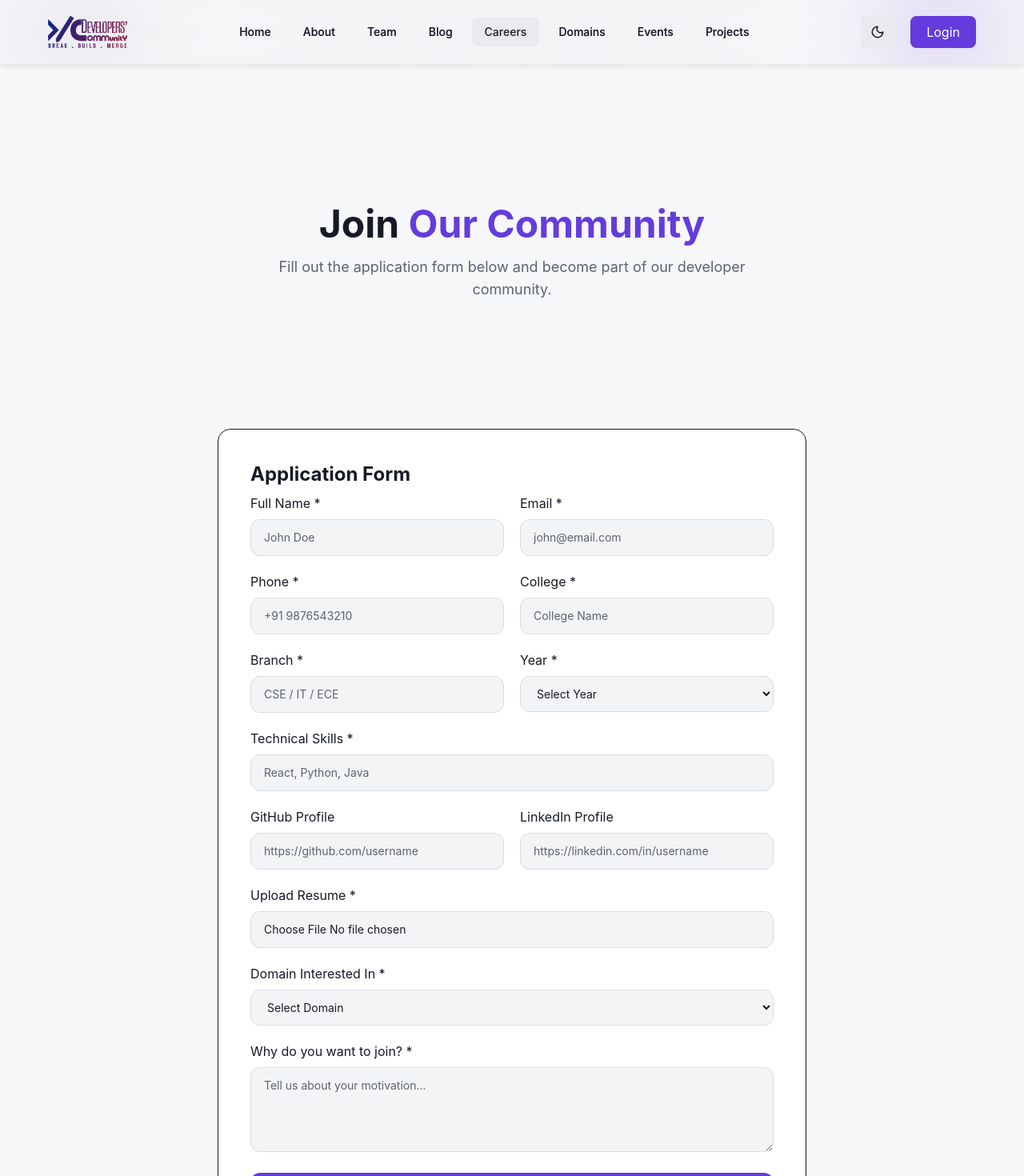
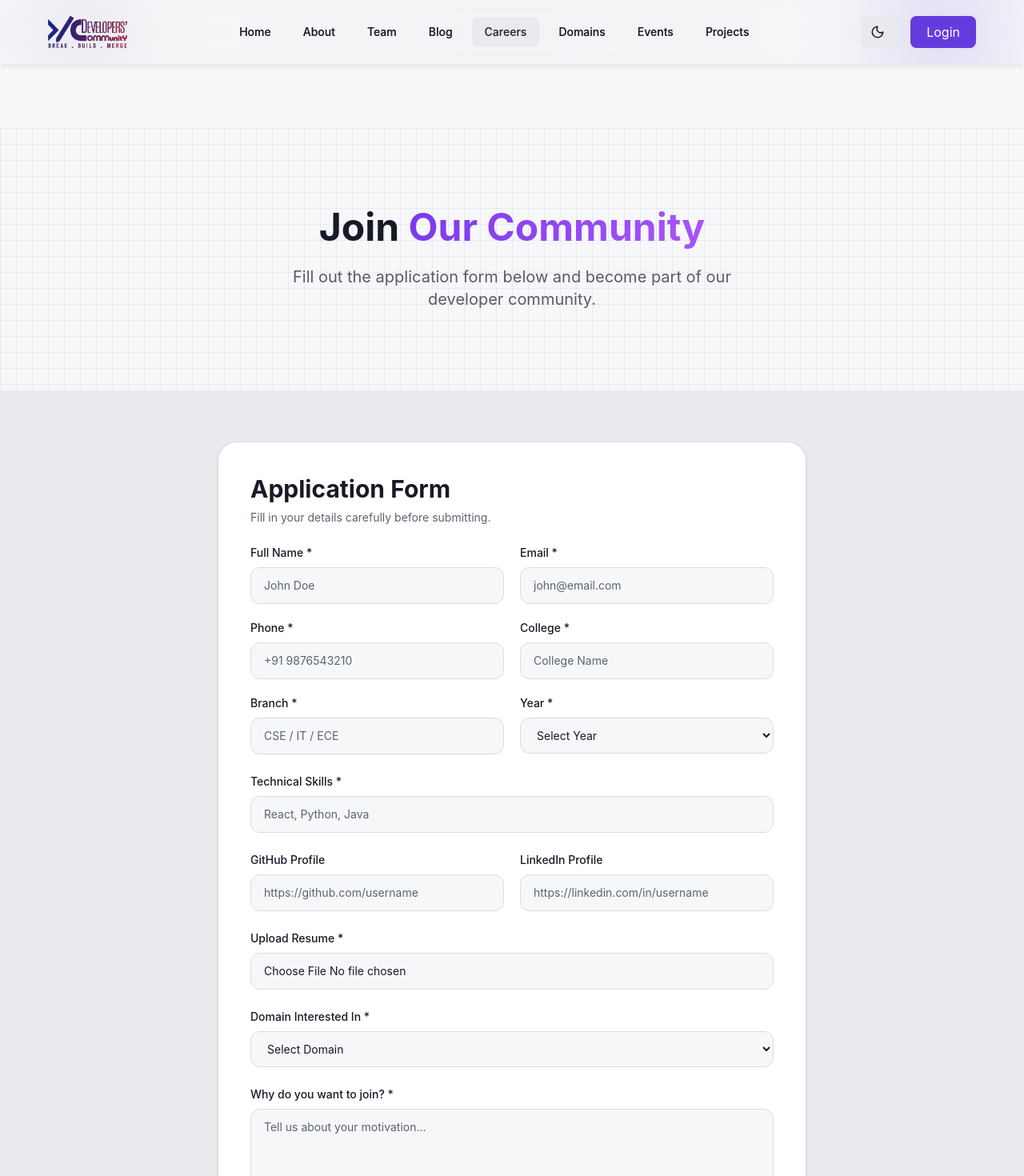
Before and after one commit to Devcommunity2026/sdc-frontend, a React (Vite) app: page /careers in a window 1280 px wide. Shown: the top 1470 px of the page at 80% size. Built offline with nearby package versions, Linux system fonts and the light colour scheme.

Commit message:
fixed the colors of the form

```diff
--- a/src/pages/Careers.jsx
+++ b/src/pages/Careers.jsx
@@ -4,7 +4,7 @@ import { CheckCircle, Send } from "lucide-react";
 
 import Layout from "../components/Layout";
 import Button from "../components/ui/Button";
-
+import Header from "../components/Header";
 import { domains } from "../data/mockData";
 
 const initialForm = {
@@ -41,45 +41,58 @@ const Careers = () => {
     console.log("========== FORM SUBMITTED ==========");
     console.log(form);
 
-    console.log("Name:", form.name);
-    console.log("Email:", form.email);
-    console.log("Phone:", form.phone);
-    console.log("College:", form.college);
-    console.log("Selected Domain:", form.domain);
-
-    // Resume details
-    console.log("Resume File:", form.resume);
-
-    if (form.resume) {
-      console.log("Resume Name:", form.resume.name);
-      console.log("Resume Type:", form.resume.type);
-      console.log("Resume Size:", form.resume.size, "bytes");
-    }
-
     setSubmitted(true);
   };
 
-  const inputClass =
-    "w-full bg-muted/50 border border-border rounded-xl px-4 py-3 text-sm text-foreground placeholder:text-muted-foreground focus:outline-none focus:ring-2 focus:ring-primary/50 transition-all";
+  const inputClass = `
+    w-full rounded-xl px-4 py-3 text-sm transition-all outline-none
+    bg-background text-foreground placeholder:text-muted-foreground
+    border border-border
+    focus:ring-2 focus:ring-primary/30 focus:border-primary
+
+    dark:bg-dark-background
+    dark:text-dark-foreground
+    dark:placeholder:text-dark-muted-foreground
+    dark:border-dark-border
+    dark:focus:ring-dark-primary/30
+    dark:focus:border-dark-primary
+  `;
+
+  const labelClass = `
+    block mb-2 font-medium text-sm
+    text-foreground dark:text-dark-foreground
+  `;
 
   if (submitted) {
     return (
       <Layout>
-        <section className="min-h-[80vh] flex items-center justify-center">
+        <section className="min-h-[80vh] flex items-center justify-center bg-background dark:bg-dark-background px-4">
           <motion.div
             initial={{ opacity: 0, scale: 0.9 }}
             animate={{ opacity: 1, scale: 1 }}
-            className="text-center"
+            className="
+              text-center max-w-md w-full rounded-3xl p-10 border
+              bg-card border-border
+              dark:bg-dark-card dark:border-dark-border
+            "
           >
-            <div className="w-20 h-20 rounded-full bg-primary mx-auto flex items-center justify-center mb-6">
-              <CheckCircle size={40} className="text-white" />
+            <div
+              className="
+                w-20 h-20 rounded-full mx-auto flex items-center justify-center mb-6
+                bg-primary dark:bg-dark-primary
+              "
+            >
+              <CheckCircle
+                size={40}
+                className="text-primary-foreground dark:text-dark-primary-foreground"
+              />
             </div>
 
-            <h2 className="text-3xl font-bold mb-3">
+            <h2 className="text-3xl font-bold mb-3 text-foreground dark:text-dark-foreground">
               Application Submitted!
             </h2>
 
-            <p className="text-muted-foreground">
+            <p className="text-muted-foreground dark:text-dark-muted-foreground">
               Your application has been submitted successfully.
             </p>
           </motion.div>
@@ -91,44 +104,43 @@ const Careers = () => {
   return (
     <Layout>
       {/* Hero */}
-      <section className="py-24 text-center">
-        <motion.h1
-          initial={{ opacity: 0, y: 20 }}
-          animate={{ opacity: 1, y: 0 }}
-          className="text-4xl md:text-5xl font-bold"
-        >
-          Join <span className="text-primary">Our Community</span>
-        </motion.h1>
+      <Header
+        heading1="Join "
+        heading2="Our Community"
+        subtext="Fill out the application form below and become part of our developer community."
+      />
 
-        <motion.p
-          initial={{ opacity: 0, y: 20 }}
-          animate={{ opacity: 1, y: 0 }}
-          transition={{ delay: 0.15 }}
-          className="mt-4 text-lg text-muted-foreground max-w-2xl mx-auto"
-        >
-          Fill out the application form below and become part of our
-          developer community.
-        </motion.p>
-      </section>
+      {/* Form Section */}
+      <section className="py-16 bg-muted dark:bg-dark-secondary">
+        <div className="container mx-auto px-4 max-w-3xl">
 
-      {/* Form */}
-      <section className="py-16">
-        <div className="container mx-auto px-4 max-w-3xl">
           <motion.form
             initial={{ opacity: 0, y: 20 }}
             animate={{ opacity: 1, y: 0 }}
             transition={{ delay: 0.2 }}
             onSubmit={handleSubmit}
-            className="bg-card rounded-2xl p-6 md:p-10 border space-y-5"
+            className="
+              rounded-3xl p-6 md:p-10 space-y-6 border shadow-sm
+              bg-card border-border
+              dark:bg-dark-card dark:border-dark-border
+            "
           >
-            <h2 className="text-2xl font-bold mb-2">
-              Application Form
-            </h2>
+            {/* Heading */}
+            <div>
+              <h2 className="text-3xl font-bold text-foreground dark:text-dark-foreground">
+                Application Form
+              </h2>
+
+              <p className="mt-2 text-sm text-muted-foreground dark:text-dark-muted-foreground">
+                Fill in your details carefully before submitting.
+              </p>
+            </div>
 
             {/* Basic Details */}
             <div className="grid sm:grid-cols-2 gap-5">
+
               <div>
-                <label className="block mb-2">Full Name *</label>
+                <label className={labelClass}>Full Name *</label>
 
                 <input
                   name="name"
@@ -141,7 +153,7 @@ const Careers = () => {
               </div>
 
               <div>
-                <label className="block mb-2">Email *</label>
+                <label className={labelClass}>Email *</label>
 
                 <input
                   name="email"
@@ -155,7 +167,7 @@ const Careers = () => {
               </div>
 
               <div>
-                <label className="block mb-2">Phone *</label>
+                <label className={labelClass}>Phone *</label>
 
                 <input
                   name="phone"
@@ -169,7 +181,7 @@ const Careers = () => {
               </div>
 
               <div>
-                <label className="block mb-2">College *</label>
+                <label className={labelClass}>College *</label>
 
                 <input
                   name="college"
@@ -182,7 +194,7 @@ const Careers = () => {
               </div>
 
               <div>
-                <label className="block mb-2">Branch *</label>
+                <label className={labelClass}>Branch *</label>
 
                 <input
                   name="branch"
@@ -195,7 +207,7 @@ const Careers = () => {
               </div>
 
               <div>
-                <label className="block mb-2">Year *</label>
+                <label className={labelClass}>Year *</label>
 
                 <select
                   name="year"
@@ -211,13 +223,12 @@ const Careers = () => {
                   <option value="4">4th Year</option>
                 </select>
               </div>
+
             </div>
 
             {/* Skills */}
             <div>
-              <label className="block mb-2">
-                Technical Skills *
-              </label>
+              <label className={labelClass}>Technical Skills *</label>
 
               <input
                 name="skills"
@@ -231,10 +242,9 @@ const Careers = () => {
 
             {/* Social Links */}
             <div className="grid sm:grid-cols-2 gap-5">
+
               <div>
-                <label className="block mb-2">
-                  GitHub Profile
-                </label>
+                <label className={labelClass}>GitHub Profile</label>
 
                 <input
                   name="github"
@@ -246,9 +256,7 @@ const Careers = () => {
               </div>
 
               <div>
-                <label className="block mb-2">
-                  LinkedIn Profile
-                </label>
+                <label className={labelClass}>LinkedIn Profile</label>
 
                 <input
                   name="linkedin"
@@ -258,13 +266,12 @@ const Careers = () => {
                   placeholder="https://linkedin.com/in/username"
                 />
               </div>
+
             </div>
 
             {/* Resume Upload */}
             <div>
-              <label className="block mb-2">
-                Upload Resume *
-              </label>
+              <label className={labelClass}>Upload Resume *</label>
 
               <input
                 type="file"
@@ -278,9 +285,7 @@ const Careers = () => {
 
             {/* Domain */}
             <div>
-              <label className="block mb-2">
-                Domain Interested In *
-              </label>
+              <label className={labelClass}>Domain Interested In *</label>
 
               <select
                 name="domain"
@@ -301,7 +306,7 @@ const Careers = () => {
 
             {/* Motivation */}
             <div>
-              <label className="block mb-2">
+              <label className={labelClass}>
                 Why do you want to join? *
               </label>
 
@@ -310,8 +315,8 @@ const Careers = () => {
                 required
                 value={form.motivation}
                 onChange={handleChange}
-                rows={4}
-                className={inputClass}
+                rows={5}
+                className={`${inputClass} resize-none`}
                 placeholder="Tell us about your motivation..."
               />
             </div>
@@ -325,7 +330,9 @@ const Careers = () => {
               <Send size={16} />
               Submit Application
             </Button>
+
           </motion.form>
+
         </div>
       </section>
     </Layout>
```
